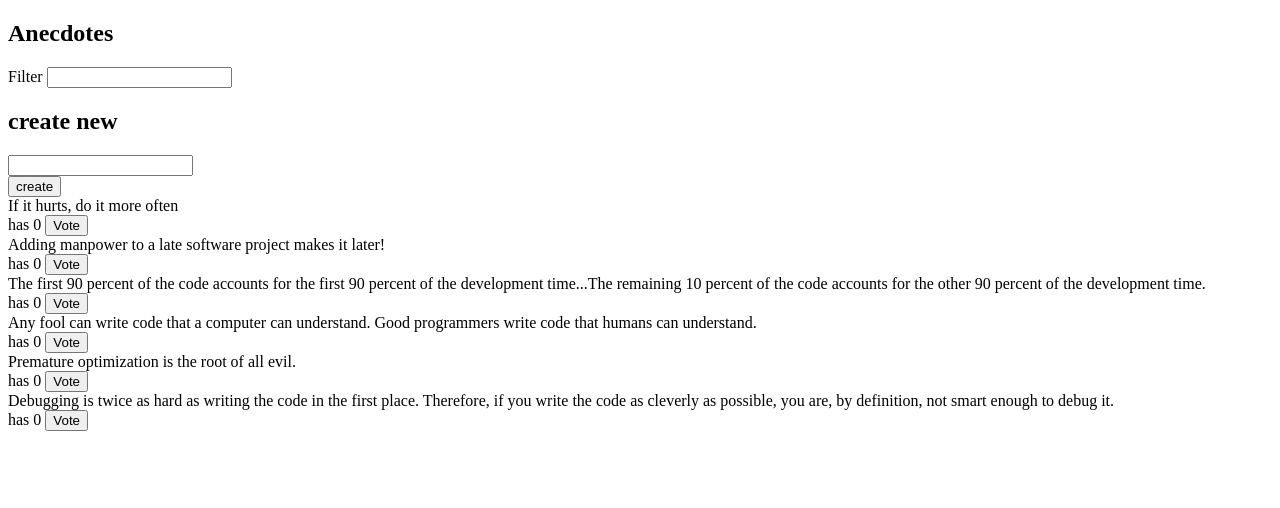
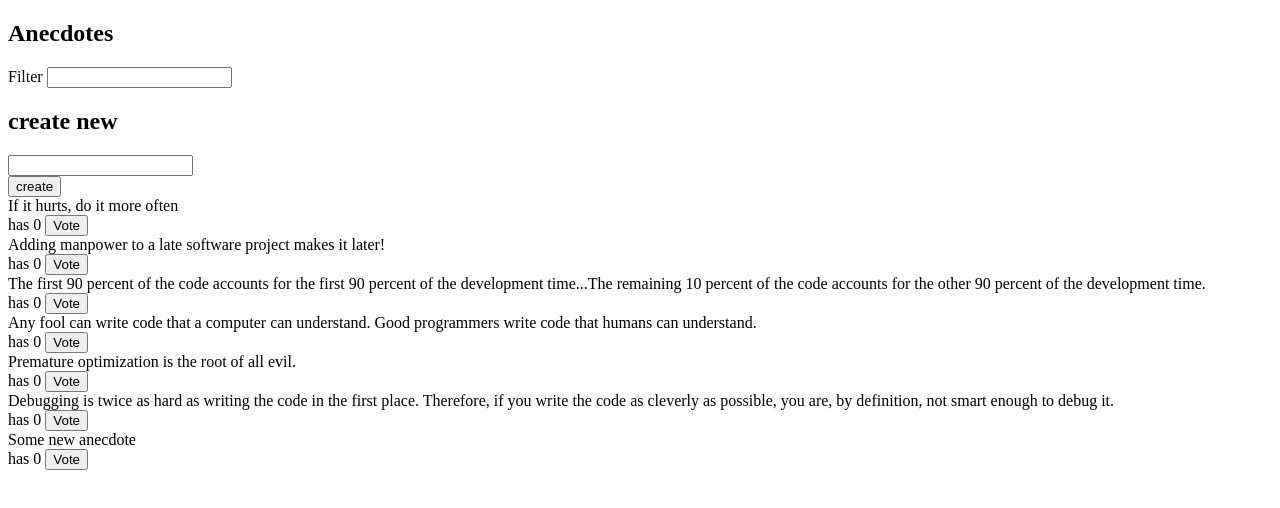
Before and after one commit to rapritchard/redux-anecdotes, a React (Create React App) app: page / in a window 1280 px wide. Shown: the top 508 px of the page. Built offline with nearby package versions, Linux system fonts and the light colour scheme; data requests are answered from the project's data file.

Commit message:
Completed exercises 6.16 and 6.17 - Added json server

```diff
--- /dev/null
+++ b/db.json
@@ -0,0 +1,39 @@
+{
+  "anecdotes": [
+    {
+      "content": "If it hurts, do it more often",
+      "id": "47145",
+      "votes": 0
+    },
+    {
+      "content": "Adding manpower to a late software project makes it later!",
+      "id": "21149",
+      "votes": 0
+    },
+    {
+      "content": "The first 90 percent of the code accounts for the first 90 percent of the development time...The remaining 10 percent of the code accounts for the other 90 percent of the development time.",
+      "id": "69581",
+      "votes": 0
+    },
+    {
+      "content": "Any fool can write code that a computer can understand. Good programmers write code that humans can understand.",
+      "id": "36975",
+      "votes": 0
+    },
+    {
+      "content": "Premature optimization is the root of all evil.",
+      "id": "25170",
+      "votes": 0
+    },
+    {
+      "content": "Debugging is twice as hard as writing the code in the first place. Therefore, if you write the code as cleverly as possible, you are, by definition, not smart enough to debug it.",
+      "id": "98312",
+      "votes": 0
+    },
+    {
+      "content": "Some new anecdote",
+      "votes": 0,
+      "id": "C7QzPeF"
+    }
+  ]
+}
--- a/package.json
+++ b/package.json
@@ -3,6 +3,8 @@
   "version": "0.1.0",
   "private": true,
   "dependencies": {
+    "axios": "^0.19.0",
+    "json-server": "^0.15.1",
     "react": "^16.8.6",
     "react-dom": "^16.8.6",
     "react-redux": "^7.1.3",
@@ -13,7 +15,8 @@
     "start": "react-scripts start",
     "build": "react-scripts build",
     "test": "react-scripts test",
-    "eject": "react-scripts eject"
+    "eject": "react-scripts eject",
+    "server": "json-server -p3001 db.json"
   },
   "eslintConfig": {
     "extends": "react-app"
--- a/src/App.js
+++ b/src/App.js
@@ -1,10 +1,18 @@
-import React from 'react';
+import React, { useEffect } from 'react';
+import { connect } from 'react-redux';
 import Notification from './components/Notification';
 import Filter from './components/Filter';
 import AnecdoteList from './components/AnecdoteList';
 import AnecdoteForm from './components/AnecdoteForm';
+import { initializeAnecdotes } from './reducers/anecdoteReducer';
+import anecdoteService from './services/anecdotes';
 
-const App = () => {
+
+const App = (props) => {
+  useEffect(() => {
+    anecdoteService.getAll().then((anecdotes) => props.initializeAnecdotes(anecdotes));
+  }, []);
+
   return (
     <div>
       <h2>Anecdotes</h2>
@@ -16,4 +24,4 @@
   );
 };
 
-export default App;
+export default connect(null, { initializeAnecdotes })(App);
--- a/src/components/AnecdoteForm.js
+++ b/src/components/AnecdoteForm.js
@@ -1,15 +1,16 @@
 import React from 'react';
+import { connect } from 'react-redux';
 import { createAncedote } from '../reducers/anecdoteReducer';
-import { connect } from 'react-redux';
 import { setNotification, clearNotification } from '../reducers/notificationReducer';
+import anecdoteService from '../services/anecdotes';
 
 const AnecdoteForm = (props) => {
-
-  const addAnecdote = (event) => {
+  const addAnecdote = async (event) => {
     event.preventDefault();
     const content = event.target.anecdote.value;
     event.target.anecdote.value = '';
-    props.createAncedote(content);
+    const newAnecdote = await anecdoteService.createNew(content);
+    props.createAncedote(newAnecdote);
     props.setNotification(`New anecdote '${content}' created`);
 
     setTimeout(() => {
@@ -30,5 +31,5 @@
 
 export default connect(
   null,
-  { createAncedote, setNotification, clearNotification}
+  { createAncedote, setNotification, clearNotification }
 )(AnecdoteForm);
--- a/src/reducers/anecdoteReducer.js
+++ b/src/reducers/anecdoteReducer.js
@@ -7,7 +7,7 @@
   'Debugging is twice as hard as writing the code in the first place. Therefore, if you write the code as cleverly as possible, you are, by definition, not smart enough to debug it.',
 ];
 
-const getId = () => (100000 * Math.random()).toFixed(0);
+export const getId = () => (100000 * Math.random()).toFixed(0);
 
 const asObject = (anecdote) => ({
   content: anecdote,
@@ -15,12 +15,14 @@
   votes: 0,
 });
 
-const initialState = anecdotesAtStart.map(asObject);
+// const initialState = anecdotesAtStart.map(asObject);
 
-const reducer = (state = initialState, action) => {
+const reducer = (state = [], action) => {
   // console.log('state now: ', state);
   // console.log('action', action);
   switch (action.type) {
+    case 'INIT_ANECDOTES':
+      return action.data;
     case 'NEW_ANECDOTE':
       return [...state, action.data];
     case 'VOTE': {
@@ -37,14 +39,17 @@
   }
 };
 
-export const createAncedote = (content) => {
+export const initializeAnecdotes = (anecdotes) => {
+  return {
+    type: 'INIT_ANECDOTES',
+    data: anecdotes,
+  };
+};
+
+export const createAncedote = (data) => {
   return {
     type: 'NEW_ANECDOTE',
-    data: {
-      content,
-      id: getId(),
-      votes: 0,
-    },
+    data,
   };
 };
 
--- /dev/null
+++ b/src/services/anecdotes.js
@@ -0,0 +1,16 @@
+import axios from 'axios';
+
+const baseUrl = 'http://localhost:3001/anecdotes';
+
+const getAll = async () => {
+  const response = await axios.get(baseUrl);
+  return response.data;
+};
+
+const createNew = async (content) => {
+  const object = { content, votes: 0 };
+  const response = await axios.post(baseUrl, object);
+  return response.data;
+};
+
+export default { getAll, createNew };
```
Also changed, not shown: 1 other file (tests, documents, lock files or other folders).
